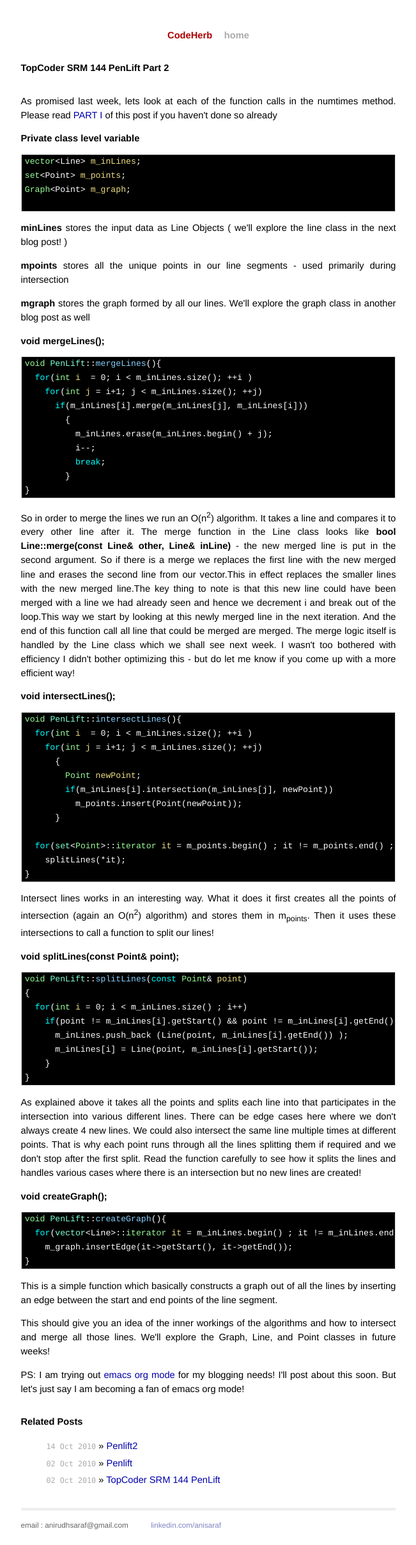
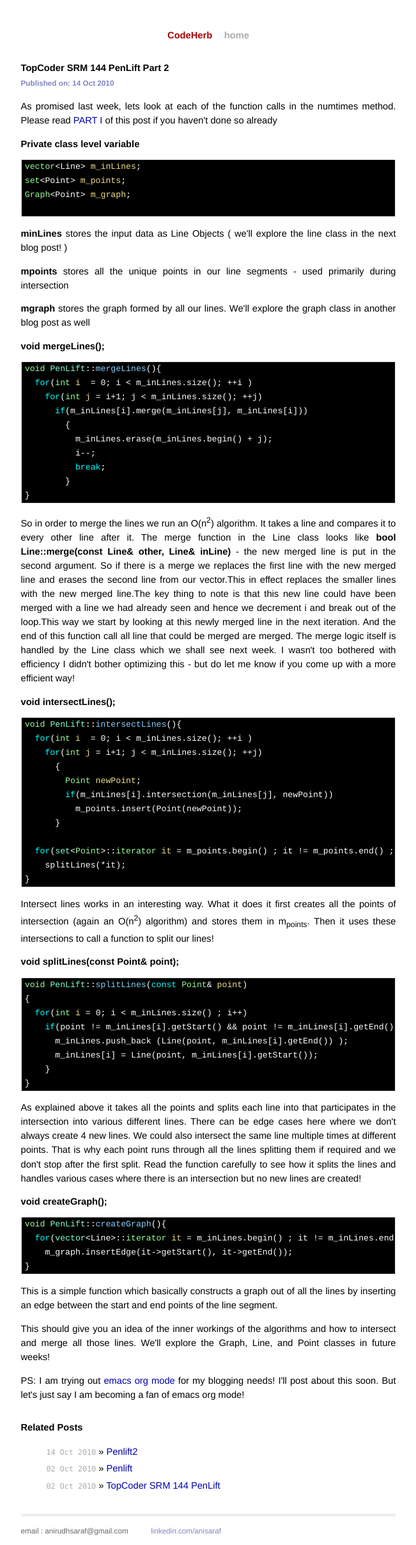
Before and after one commit to anisaraf/anisaraf.github.com, a Jekyll site: the page built from _posts/2010-10-14-Penlift2.html, in a window 1280 px wide. Shown: the whole page at 64% size, without its empty margins (314-965 px from the left). Built offline with Jekyll 4.4.1, drawn with Linux system fonts in a browser that asks for light colours; Markdown is read by kramdown in place of the engine named in the settings; comment, search, counter and statistics services are not loaded.

Commit message:
add published date to posts

```diff
--- a/_layouts/post.html
+++ b/_layouts/post.html
@@ -2,10 +2,8 @@
 layout: default
 ---
 <div id="post">
-  <div class="posttitle">
-    {{ page.title }} <br/>
-
-  </div>
+    <h2>{{ page.title }}
+    <div class="info">Published on: {{ page.date | date_to_string }} </div></h2>
 
 {{ content }}
 </div>
--- a/stylesheets/page.css
+++ b/stylesheets/page.css
@@ -195,3 +195,9 @@ ul.posts {
   #related h2 {
     margin-bottom: 1em;
   }
+
+.info {
+	margin-top: 0.1em;
+	font-size: 80%;
+	color: #8085C1;
+}
--- a/stylesheets/screen.css
+++ b/stylesheets/screen.css
@@ -202,3 +202,10 @@ ul.posts {
   #related h2 {
     margin-bottom: 1em;
   }
+
+
+.info {
+	margin-top: 0.1em;
+	font-size: 80%;
+	color: #8085C1;
+}
```
